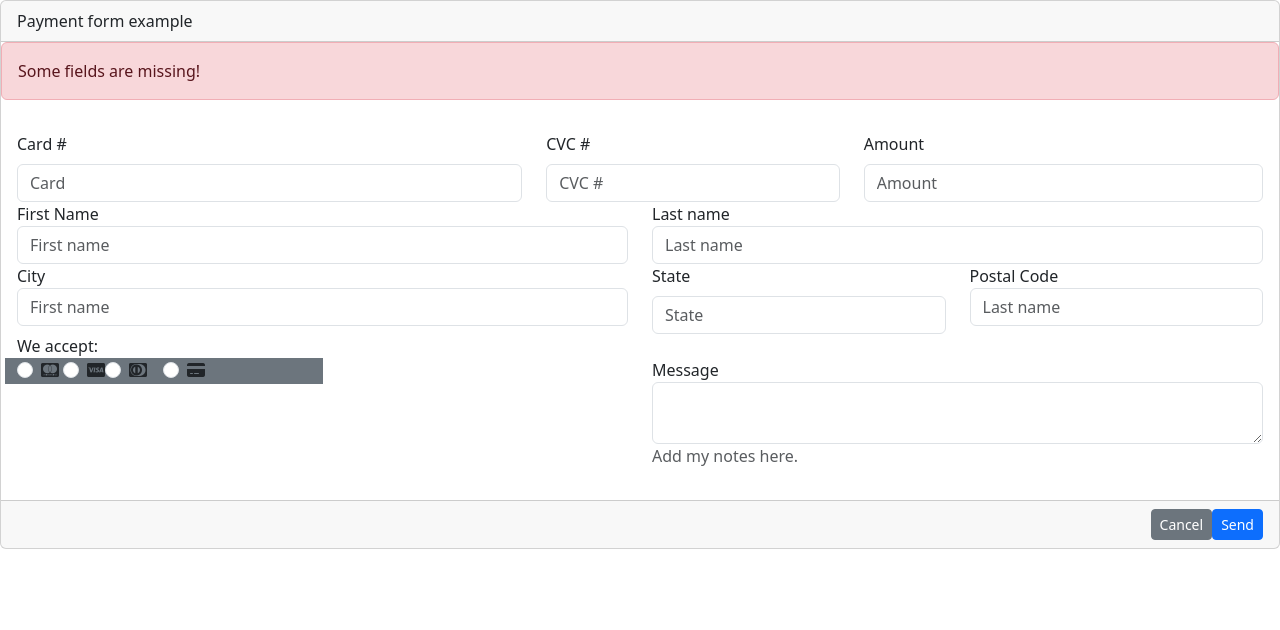
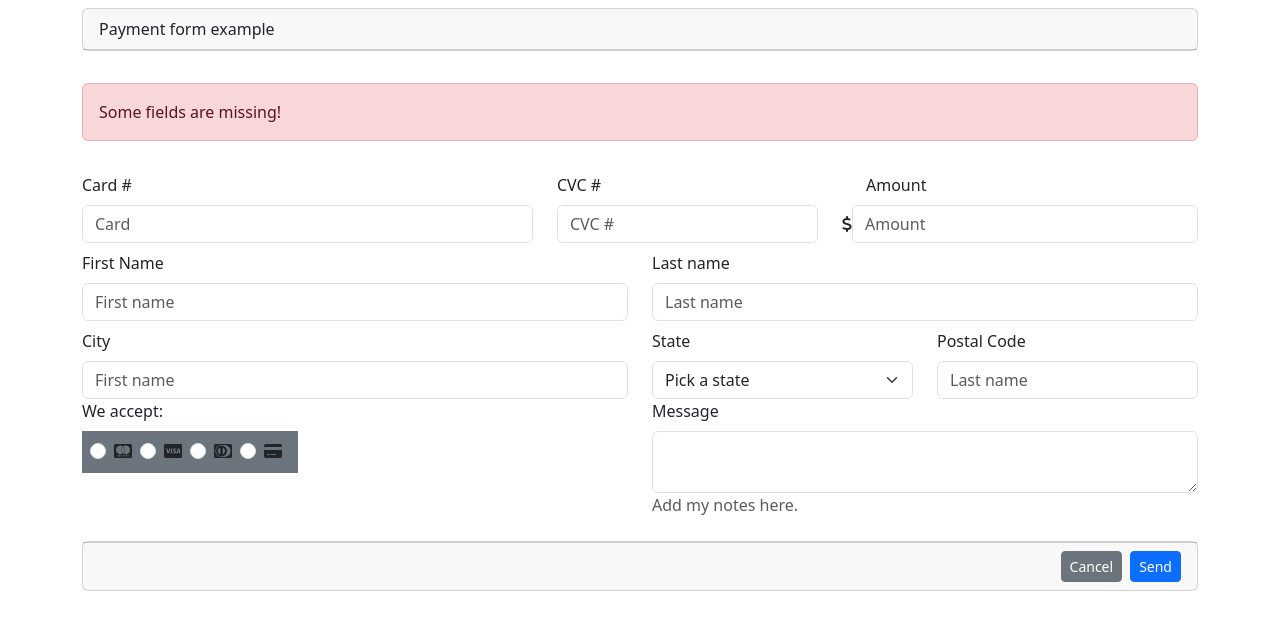
Before and after one commit to 4GeeksAcademy/carlossanteliz_formsproject-with-bootstrap-20250903, a plain HTML site: page index.html in a window 1280 px wide. Drawn offline with nearby package versions, Linux system fonts and the light colour scheme.

Commit message:
proyecto finalizado

```diff
--- a/index.html
+++ b/index.html
@@ -12,12 +12,15 @@
 
 <body>
     <!-- Form -->
-    <div class="card text-center">
+    <div class="container">
         <!-- Header -->
-        <div class="card-header d-flex justify-content-start">
+        <div class="card mt-2">
+            <div class=" card-header d-flex justify-content-start">
                 Payment form example
             </div>
+        </div>
         <!-- Header end -->
+        <form class="row g-3 mt-2 p-2">
             <!-- Alert -->
             <div class="alert alert-danger d-flex justify-content-start" role="alert">Some fields are missing!</div>
             <!-- Alert end -->
@@ -30,28 +33,31 @@
                 <!-- Card, CVC and Mount filds START -->
                 <div class="row">
                     <div class="col-5">
-                    <label for="Card#" class="form-label d-flex justify-content-start">Card #</label>
+                        <label for="Card#" class="form-label">Card #</label>
                         <input type="number" class="form-control" placeholder="Card" aria-label="Card #" id="Card#">
                     </div>
                     <div class="col-3">
-                    <label for="CVC#" class="form-label d-flex justify-content-start">CVC #</label>
+                        <label for="CVC#" class="form-label">CVC #</label>
                         <input type="number" class="form-control" placeholder="CVC #" aria-label="CVC#" id="CVC#">
                     </div>
-                <div class="col-4">
-                    <label for="Amount" class="form-label d-flex justify-content-start">Amount</label>
-                    <input type="number" class="form-control" placeholder="Amount" aria-label="Amount" id="Amount">
+                    <div class="col-md-4">
+                        <label for="Amount" class="form-label ms-4">Amount</label>
+                        <div class="d-flex">
+                            <i class="fa-solid fa-dollar-sign my-auto"></i>
+                            <input type="text" class="form-control d-inline" id="Amount" placeholder="Amount">
+                        </div>
                     </div>
                 </div>
                 <!-- Card, CVC and Mount filds END -->
                 <!-- First name and last name fields START -->
-            <div class="row">
+                <div class="row my-2">
                     <div class="col-6">
-                    <label class="d-flex justify-content-start" for="First Name">First Name</label>
+                        <label class="form-label" for="First Name">First Name</label>
                         <input type="text" class="form-control" placeholder="First name" aria-label="First name"
                             id="First Name">
                     </div>
                     <div class="col-6">
-                    <label class="d-flex justify-content-start" for="Last name">Last name</label>
+                        <label class="form-label" for="Last name">Last name</label>
                         <input type="text" class="form-control" placeholder="Last name" aria-label="Last name"
                             id="Last name">
                     </div>
@@ -60,15 +66,21 @@
                 <!-- City, State and Postal Code fields START -->
                 <div class="row">
                     <div class="col-6">
-                    <label class="d-flex justify-content-start" for="City">City</label>
+                        <label class="form-label" for="City">City</label>
                         <input type="text" class="form-control" placeholder="First name" aria-label="City" id="City">
                     </div>
-                <div class="col-3">
+                    <!-- <div class="col-3">
                     <label for="State" class="form-label d-flex justify-content-start">State</label>
                     <input type="text" class="form-control" placeholder="State" aria-label="Card #" id="State">
+                </div> -->
+                    <div class="col-3">
+                        <label for="inputState" class="form-label">State</label>
+                        <select id="inputState" class="form-select">
+                            <option selected>Pick a state</option>
+                        </select>
                     </div>
                     <div class="col-3">
-                    <label class="d-flex justify-content-start" for="Last name">Postal Code</label>
+                        <label class="form-label" for="Last name">Postal Code</label>
                         <input type="number" class="form-control" placeholder="Last name" aria-label="Postal Code"
                             id="Postal Code">
                     </div>
@@ -87,53 +99,59 @@
                     <label class="form-check-label d-flex justify-content-start" for="inlineRadio2">2</label>
                 </div>
             </div> -->
-            <div class="row d-flex justify-content-between">
-                <label class="d-flex justify-content-start" for="inlineRadio1 inlineRadio2">We accept:</label>
-                <div class="col-2 d-flex align-items-start bg-secondary w-25 h-25">
-                    <div class="form-check me-1">
+                <div class=row>
+                    <div class="col-md-6">
+                        <label class="form-label" for="inlineRadio1 inlineRadio2">We accept:</label><br>
+                        <div class="bg-secondary d-inline-flex align-items-center p-2">
+                            <div class="form-check me-2">
                                 <input class="form-check-input" type="radio" name="inlineRadioOptions" id="inlineRadio1"
                                     value="option1">
                                 <label class="form-check-label" for="inlineRadio1">
                                     <i class="fa-brands fa-cc-mastercard"></i>
                                 </label>
                             </div>
-                    <div class="form-check">
+                            <div class="form-check me-2">
                                 <input class="form-check-input" type="radio" name="inlineRadioOptions" id="inlineRadio2"
                                     value="option2">
-                        <label class="form-check-label" for="inlineRadio2"><i class="fa-brands fa-cc-visa"></i></label>
+                                <label class="form-check-label" for="inlineRadio2"><i
+                                        class="fa-brands fa-cc-visa"></i></label>
                             </div>
-                    <div class="form-check me-3">
+                            <div class="form-check me-2">
                                 <input class="form-check-input" type="radio" name="inlineRadioOptions" id="inlineRadio3"
                                     value="option3">
                                 <label class="form-check-label" for="inlineRadio1"><i
                                         class="fa-brands fa-cc-diners-club"></i></label>
                             </div>
-                    <div class="form-check me-4">
+                            <div class="form-check me-2">
                                 <input class="form-check-input" type="radio" name="inlineRadioOptions" id="inlineRadio4"
                                     value="option4">
                                 <label class="form-check-label" for="inlineRadio1"><i
                                         class="fa-solid fa-credit-card"></i></label>
                             </div>
                         </div>
-                <div class="col-6">
-                    <label class="d-flex justify-content-start" for="Message">Message</label>
+                    </div>
+                    <div class="col-md-6">
+                        <label class="form-label" for="Message">Message</label>
                         <textarea class="form-control" id="Message"></textarea>
                         <p class="d-flex justify-content-start text-body-secondary">Add my notes here.</p>
                     </div>
                 </div>
+            </div>
+        </form>
+        <!-- Radios Pament Methods END -->
 
-            <!-- Radios Pament Methods END -->
+        <!-- Footer START -->
+        <div class="card">
+            <div class="card-footer text-body-secondary d-flex justify-content-end">
+                <button type="button" class="btn btn-secondary btn-sm me-2">Cancel</button>
+                <button type="button" class="btn btn-primary btn-sm">Send</button>
             </div>
-        <!-- Footer START -->
-
-        <div class="card-footer text-body-secondary d-flex justify-content-end">
-            <button type="button" class="btn btn-secondary btn-sm">Cancel</button>
-            <button type="button" class="btn btn-primary btn-sm">Send</button>
+        </div>
     </div>
     <!-- Footer START -->
     <!-- Card body including footer -->
     <!-- Card body end -->
-    </div>
+
     <!-- Form end -->
     <!-- Bootstrp's Javascript link -->
     <script src="https://cdn.jsdelivr.net/npm/bootstrap@5.3.8/dist/js/bootstrap.bundle.min.js"
```
Lines whose indentation alone changed are shown as unchanged.
